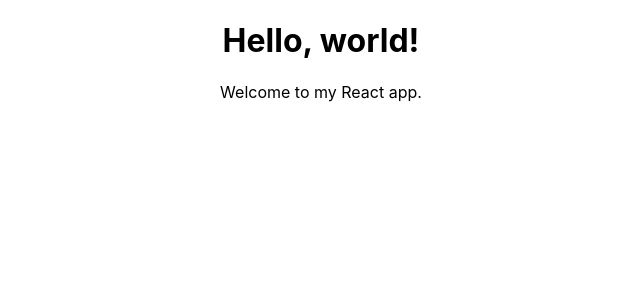
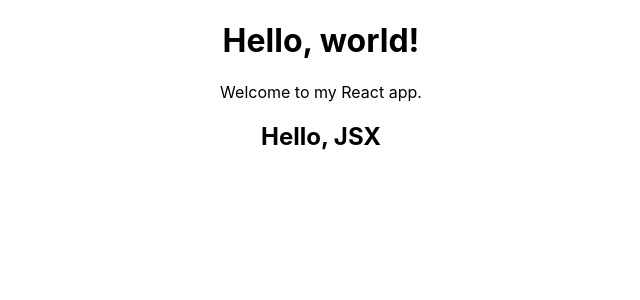
Before and after one commit to pmbechard/codevolution-react-tutorial, a React (Create React App) app in the folder hello-world/: page / in a window 1280 px wide. Shown: the top 300 px of the page, without its empty margins (319-959 px from the left). Built offline with nearby package versions, Linux system fonts and the light colour scheme.

Commit message:
Adds Hello component to illustrate differences between using JSX and not using React.create() method

```diff
--- a/hello-world/src/App.js
+++ b/hello-world/src/App.js
@@ -3,12 +3,14 @@
 
 import Greet from './components/Greet';
 import Welcome from './components/Welcome';
+import Hello from './components/Hello';
 
 function App() {
   return (
     <div className='App'>
       <Greet />
       <Welcome />
+      <Hello />
     </div>
   );
 }
--- /dev/null
+++ b/hello-world/src/components/Hello.js
@@ -0,0 +1,21 @@
+import React from 'react';
+
+const Hello = () => {
+  // return React.createElement(
+  //     'div',
+  //     null,
+  //     React.createElement(
+  //       'h2',
+  //       { id: 'hello', className: 'dummy-class' },
+  //       'Hello, non-JSX'
+  //     )
+  //   );
+
+  return (
+    <div id='hello' className='dummy-class'>
+      <h2>Hello, JSX</h2>
+    </div>
+  );
+};
+
+export default Hello;
```
